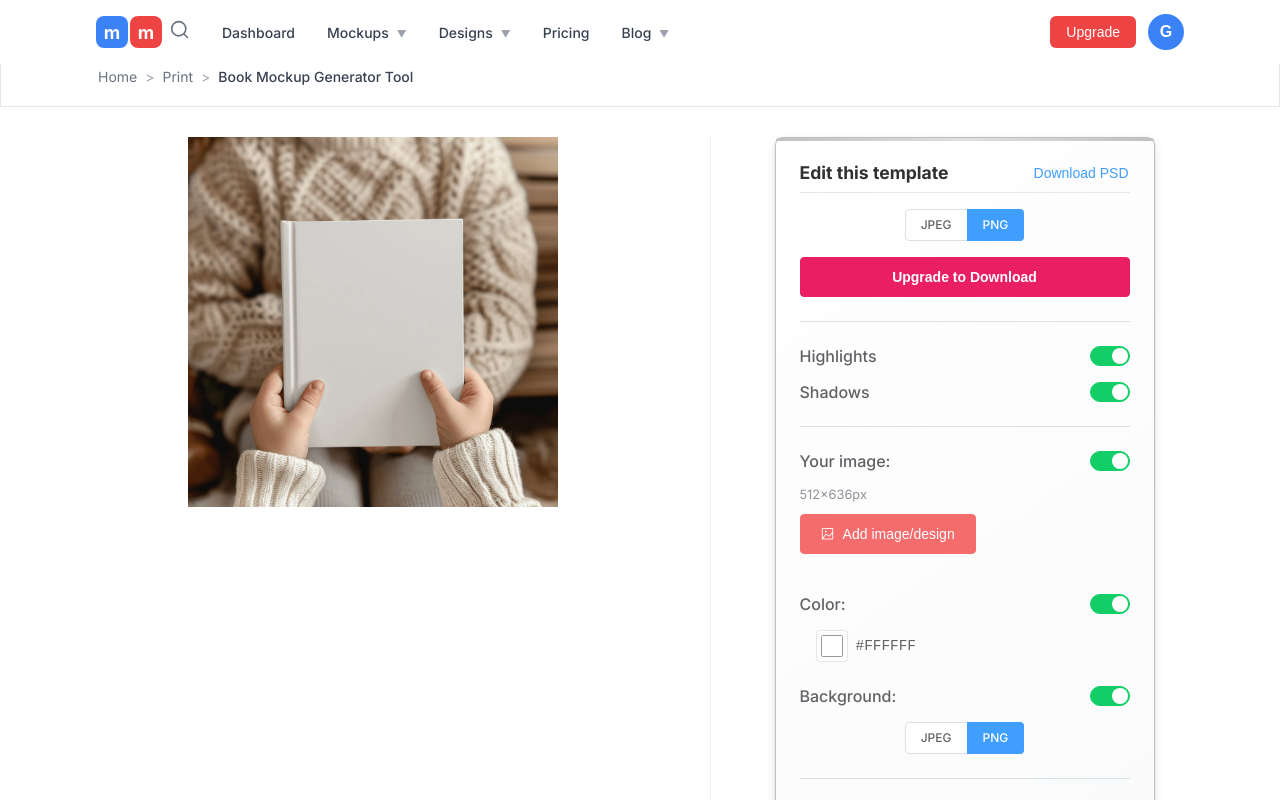
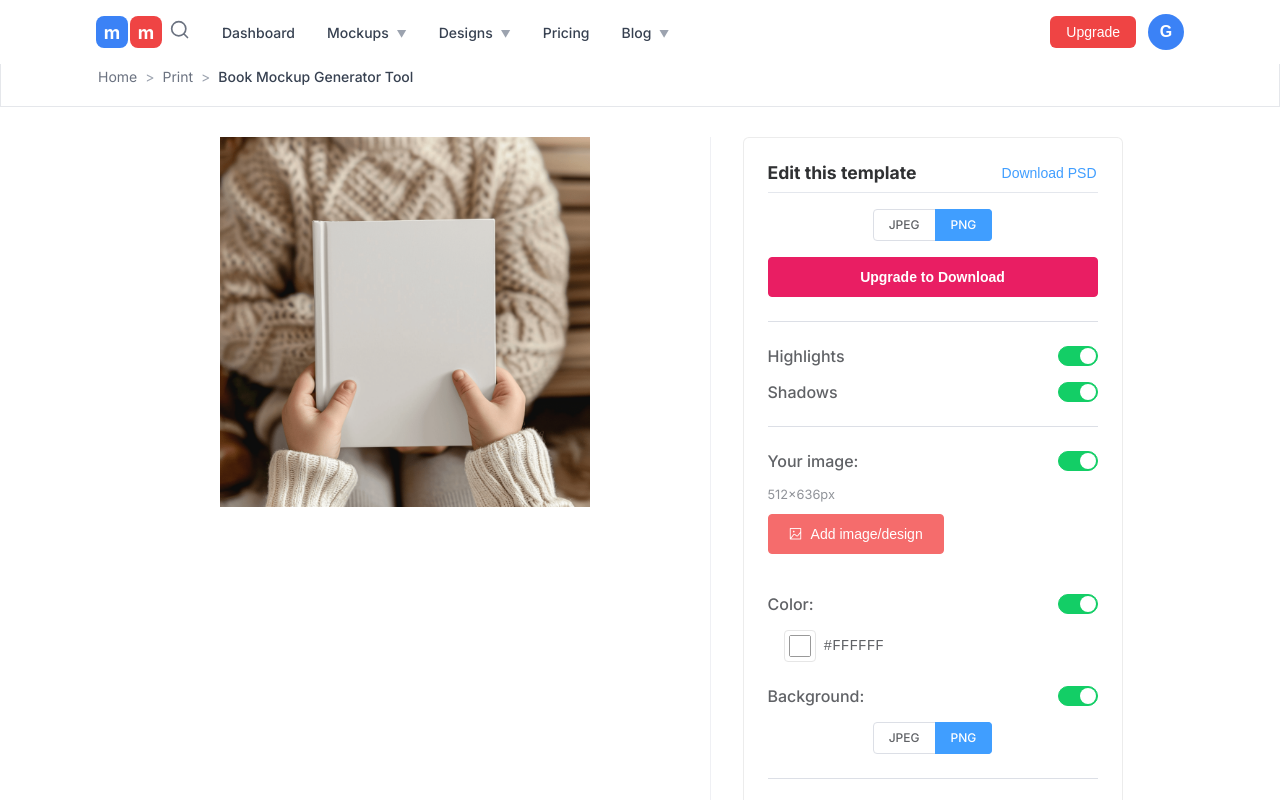
Before and after one commit to dis625406542/bookmockupgenerator, a Vue app in the folder web-ui/: page / in a window 1280 px wide. Shown: the top 800 px of the page. Built offline with nearby package versions, Linux system fonts and the light colour scheme; the HTML template or start-up script is replaced by a standard one.

Commit message:
生成器修改

```diff
--- a/web-ui/src/views/Home.vue
+++ b/web-ui/src/views/Home.vue
@@ -1042,7 +1042,7 @@ export default {
   box-shadow: none;
   border-radius: 0;
   justify-content: center; /* 功能区域居中对齐 */
-  gap: 4rem; /* 增加左右面板之间的间距 */
+  gap: 2rem; /* 减少左右面板之间的间距，让控制面板更靠近图片模板 */
 }
 
 /* 功能区域内容容器 */
@@ -1068,27 +1068,17 @@ export default {
   max-width: 380px; /* 从480px改为380px，更窄 */
   flex-shrink: 0;
   /* 重新定义所有被覆盖的属性 */
-  border: 1px solid #c0c0c0 !important; /* 银色边框 */
-  border-radius: 8px !important; /* 圆角 */
-  background: linear-gradient(145deg, #ffffff, #f8f9fa) !important; /* 渐变背景 */
-  box-shadow:
-    0 4px 12px rgba(0, 0, 0, 0.08),
-    0 1px 3px rgba(0, 0, 0, 0.12),
-    inset 0 1px 0 rgba(255, 255, 255, 0.8) !important; /* 阴影效果 */
+  border: 1px solid rgba(192, 192, 192, 0.3) !important; /* 更细更透明的银色边框 */
+  border-radius: 6px !important; /* 稍微减小圆角 */
+  background: #ffffff !important; /* 纯白背景，去掉渐变 */
+  box-shadow: none !important; /* 去掉所有阴影 */
   padding: 1.5rem !important; /* 内边距 */
   position: relative; /* 为伪元素定位 */
 }
 
-/* 新增：控制面板顶部装饰条 */
+/* 去掉顶部装饰条 */
 .control-panel::before {
-  content: '';
-  position: absolute;
-  top: 0;
-  left: 0;
-  right: 0;
-  height: 3px;
-  background: linear-gradient(90deg, #c0c0c0, #e0e0e0, #c0c0c0);
-  border-radius: 8px 8px 0 0;
+  display: none; /* 隐藏顶部装饰条 */
 }
 
 /* 结果面板特定样式 */
```
